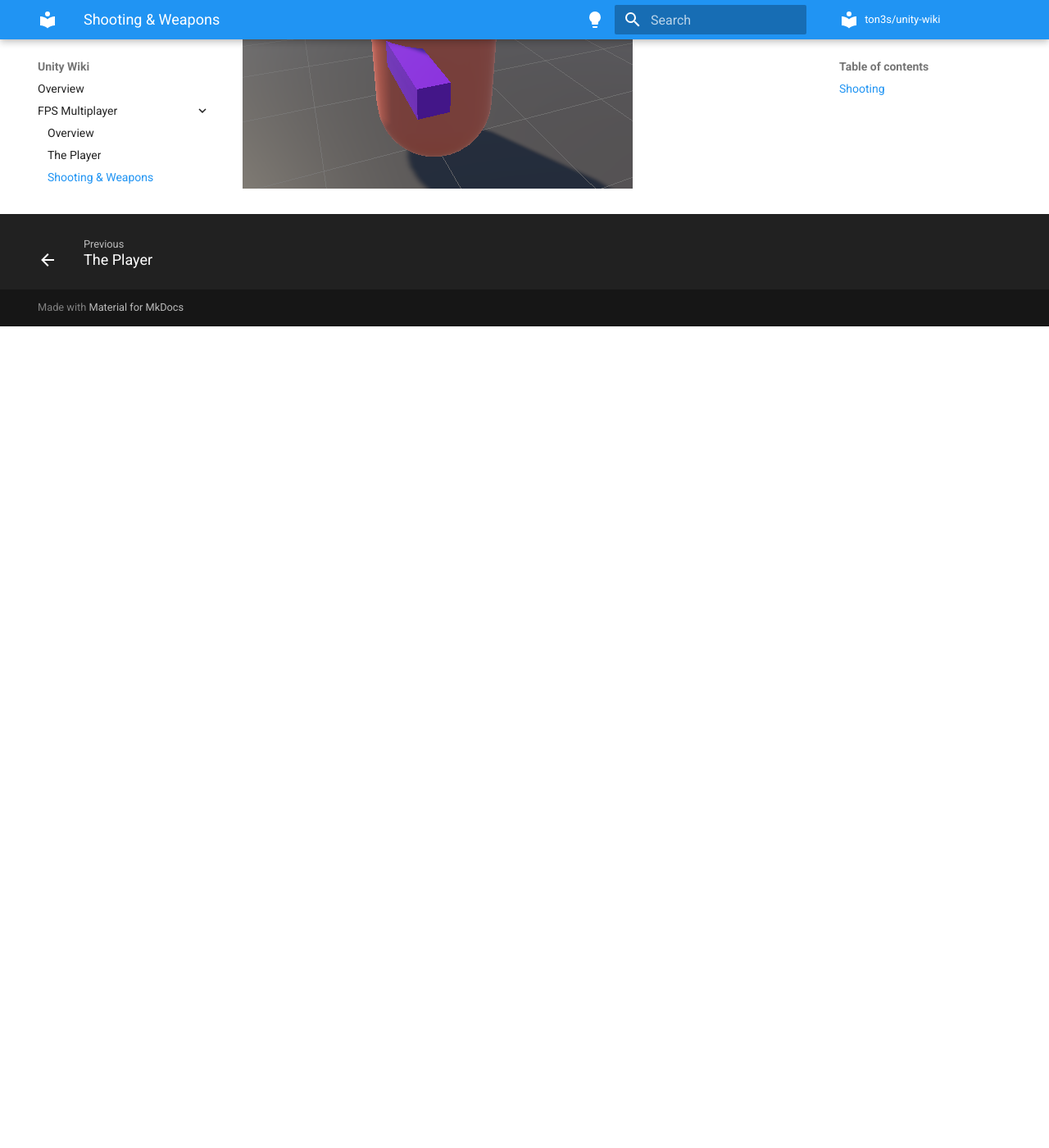
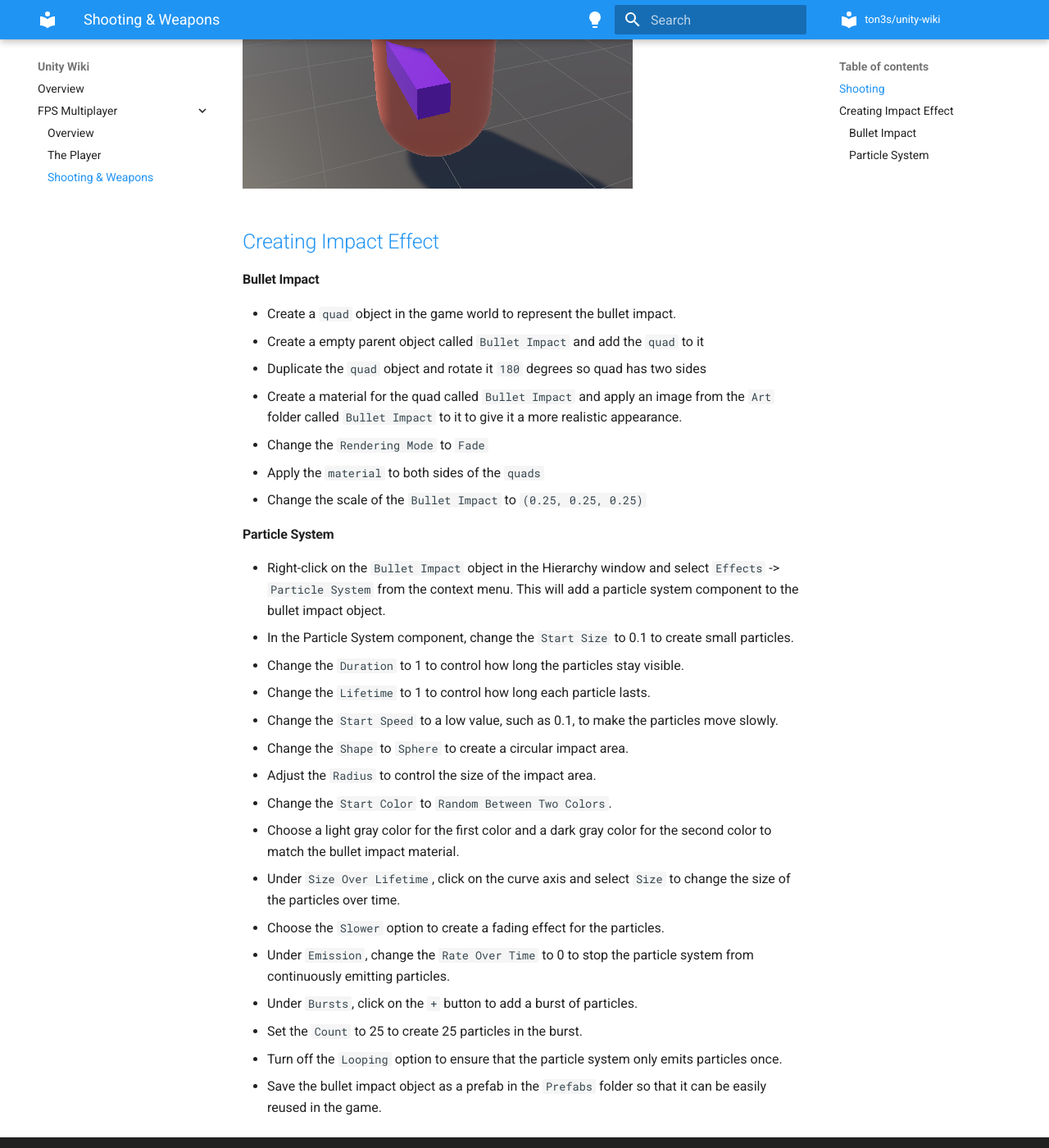
Before and after one commit to ton3s/unity-wiki, an MkDocs documentation site: the page built from docs/fps-multiplayer/shooting-weapons.md, in a window 1280 px wide and 1400 px high, scrolled down 1095 px. Shown: the whole window at 82% size. Built offline with MkDocs 1.6.1 and Material for MkDocs 9.7.7, drawn with Linux system fonts in a browser that asks for light colours; before the commit the page ends 1493 px from its top, so only the background shows below that.

Commit message:
Add steps for setting up impact effect

```diff
--- a/docs/fps-multiplayer/shooting-weapons.md
+++ b/docs/fps-multiplayer/shooting-weapons.md
@@ -39,3 +39,34 @@ private void Shoot() {
 - Remove the `Box Colliders` from both the `Goggles` and the `Gun Placeholder`
 
 ![Gun Arm](images/gun-arm.png)
+
+## [Creating Impact Effect](https://www.udemy.com/course/unity-online-multiplayer/learn/lecture/25987912#questions)
+
+#### Bullet Impact
+
+- Create a `quad` object in the game world to represent the bullet impact.
+- Create a empty parent object called `Bullet Impact` and add the `quad` to it
+- Duplicate the `quad` object and rotate it `180` degrees so quad has two sides
+- Create a material for the quad called `Bullet Impact` and apply an image from the `Art` folder called `Bullet Impact` to it to give it a more realistic appearance.
+- Change the `Rendering Mode` to `Fade`
+- Apply the `material` to both sides of the `quads`
+- Change the scale of the `Bullet Impact` to `(0.25, 0.25, 0.25)`
+
+#### Particle System
+
+- Right-click on the `Bullet Impact` object in the Hierarchy window and select `Effects` -> `Particle System` from the context menu. This will add a particle system component to the bullet impact object.
+- In the Particle System component, change the `Start Size` to 0.1 to create small particles.
+- Change the `Duration` to 1 to control how long the particles stay visible.
+- Change the `Lifetime` to 1 to control how long each particle lasts.
+- Change the `Start Speed` to a low value, such as 0.1, to make the particles move slowly.
+- Change the `Shape` to `Sphere` to create a circular impact area.
+- Adjust the `Radius` to control the size of the impact area.
+- Change the `Start Color` to `Random Between Two Colors`.
+- Choose a light gray color for the first color and a dark gray color for the second color to match the bullet impact material.
+- Under `Size Over Lifetime`, click on the curve axis and select `Size` to change the size of the particles over time.
+- Choose the `Slower` option to create a fading effect for the particles.
+- Under `Emission`, change the `Rate Over Time` to 0 to stop the particle system from continuously emitting particles.
+- Under `Bursts`, click on the `+` button to add a burst of particles.
+- Set the `Count` to 25 to create 25 particles in the burst.
+- Turn off the `Looping` option to ensure that the particle system only emits particles once.
+- Save the bullet impact object as a prefab in the `Prefabs` folder so that it can be easily reused in the game.
```
